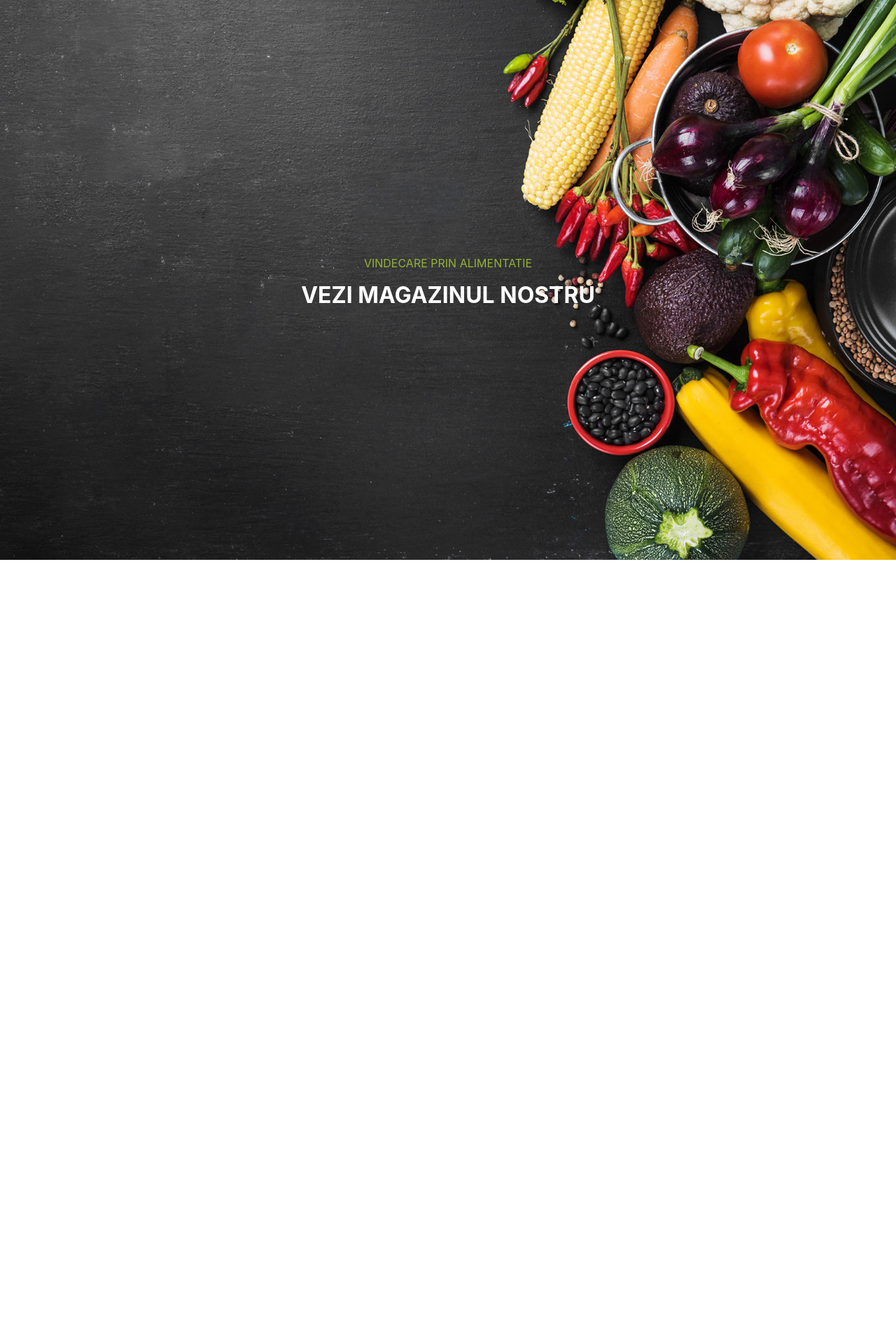
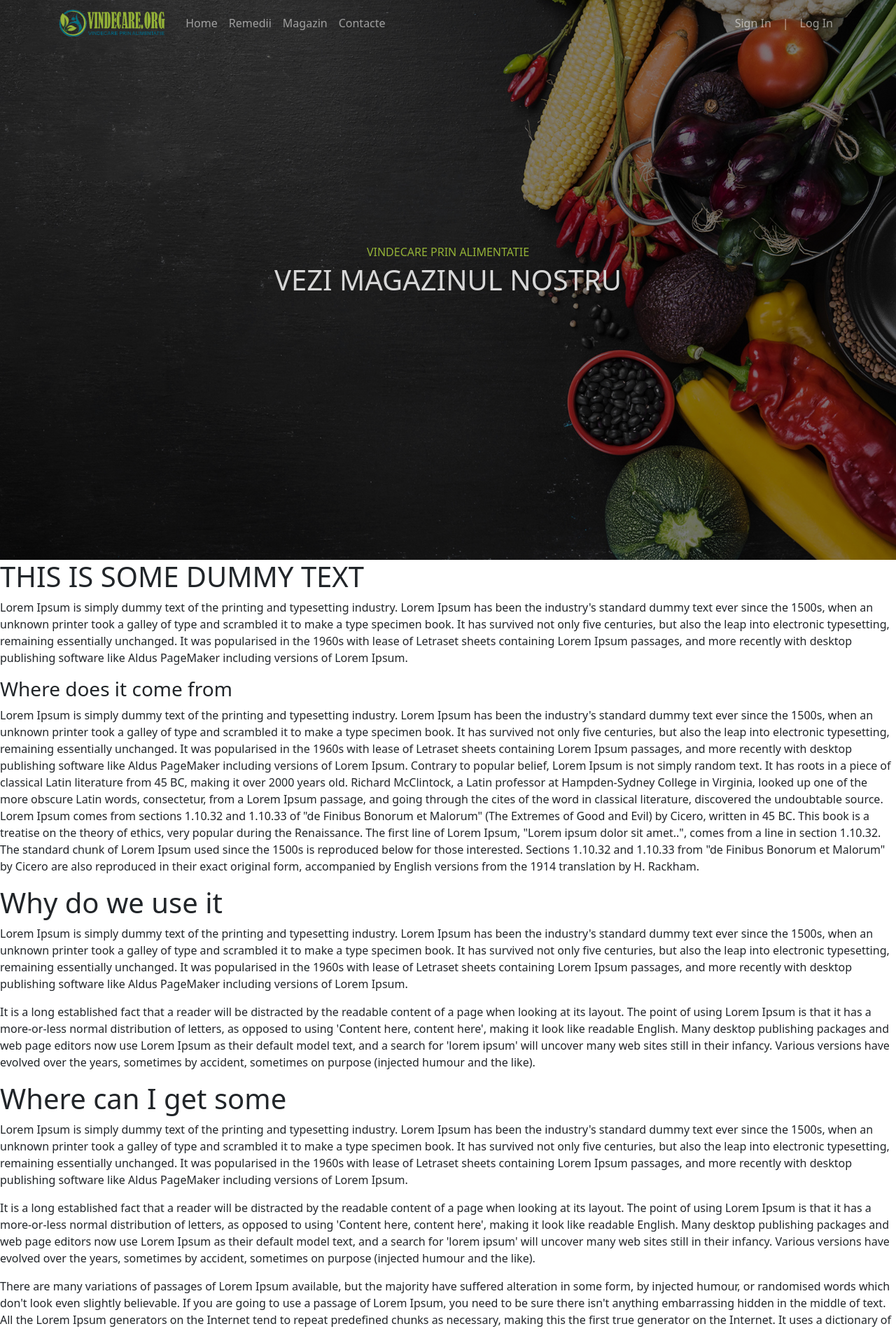
Before and after one commit to AtamanKit/nutritie_dev, a React (Create React App) app in the folder frontend/: page / in a window 1280 px wide. Shown: the top 1902 px of the page at 70% size. Before the commit the page ends 800 px from the top, so only its background shows below. Built offline with nearby package versions, Linux system fonts and the light colour scheme.

Commit message:
Made header react

```diff
--- a/frontend/src/App.js
+++ b/frontend/src/App.js
@@ -1,11 +1,16 @@
 import './styles/main.css';
+import 'bootstrap/dist/css/bootstrap.min.css';
 import React from 'react';
 import HeroBg from './components/hero_bg';
+import NavBar from './components/navbar';
+import DummyText from './components/dummy_text';
 
 function App() {
   return (
     <React.Fragment>
+      <NavBar />
       <HeroBg />
+      <DummyText/>
     </React.Fragment>
   );
 }
--- /dev/null
+++ b/frontend/src/components/dummy_text.js
@@ -0,0 +1,112 @@
+function DummyText() {
+    return(
+    <div className='dummy'>
+        <h1>THIS IS SOME DUMMY TEXT</h1>
+        <p>
+        Lorem Ipsum is simply dummy text of the printing and typesetting
+        industry. Lorem Ipsum has been the industry's standard dummy text
+        ever since the 1500s, when an unknown printer took a galley of type
+        and scrambled it to make a type specimen book. It has survived not
+        only five centuries, but also the leap into electronic typesetting,
+        remaining essentially unchanged. It was popularised in the 1960s with
+        lease of Letraset sheets containing Lorem Ipsum passages, and more
+        recently with desktop publishing software like Aldus PageMaker
+        including versions of Lorem Ipsum.
+        </p>
+        <h3>Where does it come from</h3>
+        <p>
+        Lorem Ipsum is simply dummy text of the printing and typesetting
+        industry. Lorem Ipsum has been the industry's standard dummy text
+        ever since the 1500s, when an unknown printer took a galley of type
+        and scrambled it to make a type specimen book. It has survived not
+        only five centuries, but also the leap into electronic typesetting,
+        remaining essentially unchanged. It was popularised in the 1960s with
+        lease of Letraset sheets containing Lorem Ipsum passages, and more
+        recently with desktop publishing software like Aldus PageMaker
+        including versions of Lorem Ipsum.
+        Contrary to popular belief, Lorem Ipsum is not simply random text.
+        It has roots in a piece of classical Latin literature from 45 BC,
+        making it over 2000 years old. Richard McClintock, a Latin professor
+        at Hampden-Sydney College in Virginia, looked up one of the more
+        obscure Latin words, consectetur, from a Lorem Ipsum passage, and
+        going through the cites of the word in classical literature,
+        discovered the undoubtable source. Lorem Ipsum comes from sections
+        1.10.32 and 1.10.33 of "de Finibus Bonorum et Malorum" (The Extremes
+        of Good and Evil) by Cicero, written in 45 BC. This book is a
+        treatise on the theory of ethics, very popular during the
+        Renaissance. The first line of Lorem Ipsum, "Lorem ipsum dolor sit
+        amet..", comes from a line in section 1.10.32.
+        The standard chunk of Lorem Ipsum used since the 1500s is reproduced
+        below for those interested. Sections 1.10.32 and 1.10.33 from "de
+        Finibus Bonorum et Malorum" by Cicero are also reproduced in their
+        exact original form, accompanied by English versions from the 1914
+        translation by H. Rackham.
+        </p>
+
+        <h1>Why do we use it</h1>
+        <p>
+        Lorem Ipsum is simply dummy text of the printing and typesetting
+        industry. Lorem Ipsum has been the industry's standard dummy text
+        ever since the 1500s, when an unknown printer took a galley of type
+        and scrambled it to make a type specimen book. It has survived not
+        only five centuries, but also the leap into electronic typesetting,
+        remaining essentially unchanged. It was popularised in the 1960s with
+        lease of Letraset sheets containing Lorem Ipsum passages, and more
+        recently with desktop publishing software like Aldus PageMaker
+        including versions of Lorem Ipsum.
+        </p>
+        <p>
+        It is a long established fact that a reader will be distracted
+        by the readable content of a page when looking at its layout. The
+        point of using Lorem Ipsum is that it has a more-or-less normal
+        distribution of letters, as opposed to using 'Content here, content
+        here', making it look like readable English. Many desktop publishing
+        packages and web page editors now use Lorem Ipsum as their default
+        model text, and a search for 'lorem ipsum' will uncover many web
+        sites still in their infancy. Various versions have evolved over the
+        years, sometimes by accident, sometimes on purpose (injected humour
+        and the like).
+        </p>
+        <h1>Where can I get some</h1>
+        <p>
+        Lorem Ipsum is simply dummy text of the printing and typesetting
+        industry. Lorem Ipsum has been the industry's standard dummy text
+        ever since the 1500s, when an unknown printer took a galley of type
+        and scrambled it to make a type specimen book. It has survived not
+        only five centuries, but also the leap into electronic typesetting,
+        remaining essentially unchanged. It was popularised in the 1960s with
+        lease of Letraset sheets containing Lorem Ipsum passages, and more
+        recently with desktop publishing software like Aldus PageMaker
+        including versions of Lorem Ipsum.
+        </p>
+        <p>
+        It is a long established fact that a reader will be distracted
+        by the readable content of a page when looking at its layout. The
+        point of using Lorem Ipsum is that it has a more-or-less normal
+        distribution of letters, as opposed to using 'Content here, content
+        here', making it look like readable English. Many desktop publishing
+        packages and web page editors now use Lorem Ipsum as their default
+        model text, and a search for 'lorem ipsum' will uncover many web
+        sites still in their infancy. Various versions have evolved over the
+        years, sometimes by accident, sometimes on purpose (injected humour
+        and the like).
+        </p>
+        <p>
+        There are many variations of passages of Lorem Ipsum available,
+        but the majority have suffered alteration in some form, by injected
+        humour, or randomised words which don't look even slightly believable.
+        If you are going to use a passage of Lorem Ipsum, you need to be sure
+        there isn't anything embarrassing hidden in the middle of text.
+        All the Lorem Ipsum generators on the Internet tend to repeat
+        predefined chunks as necessary, making this the first true generator
+        on the Internet. It uses a dictionary of over 200 Latin words,
+        combined with a handful of model sentence structures, to generate
+        Lorem Ipsum which looks reasonable. The generated Lorem Ipsum is
+        therefore always free from repetition, injected humour, or
+        non-characteristic words etc.
+        </p>
+    </div>
+    )
+}
+
+export default DummyText
--- a/frontend/src/components/hero_bg.js
+++ b/frontend/src/components/hero_bg.js
@@ -1,13 +1,18 @@
+import React from "react";
+// import NavBar from "./navbar";
 function HeroBg() {
     return(
-        <div className='hero-area'>
-            <div className='hero-image'>
-                <div className='hero-text'>
-                    <p>VINDECARE PRIN ALIMENTATIE</p>
-                    <h1>VEZI MAGAZINUL NOSTRU</h1>
-                </div>
+        <React.Fragment>
+            <div className='hero-image'/>
+            {/* <div className='hero-area'/>  */}
+
+            <div className='hero-text'>
+                <p>VINDECARE PRIN ALIMENTATIE</p>
+                <h1>VEZI MAGAZINUL NOSTRU</h1>
             </div>
-        </div>
+        </React.Fragment>
+
+
     );
 }
 
--- /dev/null
+++ b/frontend/src/components/navbar.js
@@ -0,0 +1,45 @@
+import { Nav, Navbar, NavDropdown, Container, Button } from 'react-bootstrap';
+import { useState } from 'react';
+import logo from '../images/logo.png'
+
+function NavBar() {
+    const [color, setColor] = useState('')
+
+    window.addEventListener('scroll', () => {
+        if (window.scrollY > 80){
+            setColor('dark')
+        } else {
+            setColor('')
+        }
+    })
+
+    return(
+        <Navbar bg={color} fixed='top' variant='dark' expand='lg'>
+            <Container>
+                <Navbar.Brand href='#home'>
+                    <img
+                        src={logo}
+                        height='40'
+                    />
+                </Navbar.Brand>
+                <Navbar.Toggle aria-controls='basic-navbar-nav' />
+                <Navbar.Collapse id='basic-navbar-nav'>
+                    <Nav className='me-auto'>
+                        <Nav.Link href='#home'>Home</Nav.Link>
+                        <Nav.Link href='#link'>Remedii</Nav.Link>
+                        <Nav.Link href='#link2'>Magazin</Nav.Link>
+                        <Nav.Link href='#link3'>Contacte</Nav.Link>
+
+                    </Nav>
+                    <Nav>
+                        <Nav.Link>Sign In</Nav.Link>
+                        <Nav.Link>|</Nav.Link>
+                        <Nav.Link>Log In</Nav.Link>
+                    </Nav>
+                </Navbar.Collapse>
+            </Container>
+        </Navbar>
+    )
+}
+
+export default NavBar
--- a/frontend/src/styles/main.css
+++ b/frontend/src/styles/main.css
@@ -1,21 +1,15 @@
 .hero-image {
-    background-image: url('../images/hero-bg.jpg');
+    background-image: linear-gradient(rgba(0, 0, 0, 0.5), rgba(0, 0, 0, 0.5)), url('../images/hero-bg.jpg');
+    /* background-color:rgb(42, 165, 149); */
     height: 100vh;
     width: 100vw;
 
     background-position: center;
     background-repeat: no-repeat;
     background-size: cover;
+    background-attachment: fixed;
     position: relative;
-}
-
-.hero-area {
-    position: absolute;
-    background-color:brown;
-    /* opacity: 0.5; */
-    height: 100vh;
-    width: 100vw;
-    /* z-index: 1;    */
+    /* z-index: 0;   */
 }
 
 .hero-text h1 {
@@ -24,7 +18,7 @@
     top: 50%;
     left: 50%;
     transform: translate(-50%, -50%);
-    color:white;
+    color:rgb(215, 215, 215);
 }
 
 .hero-text p {
```
Also changed, not shown: frontend/src/images/logo.png (added).
